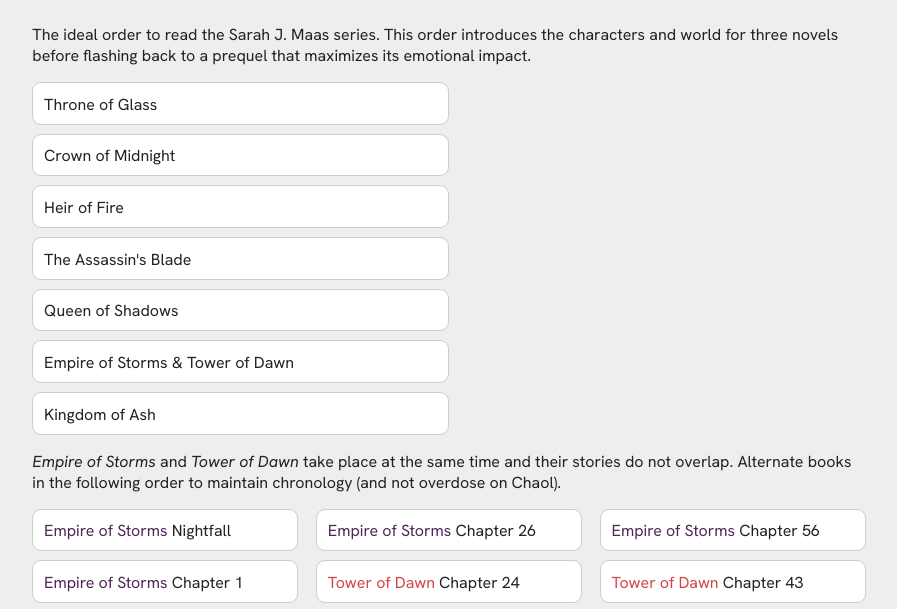
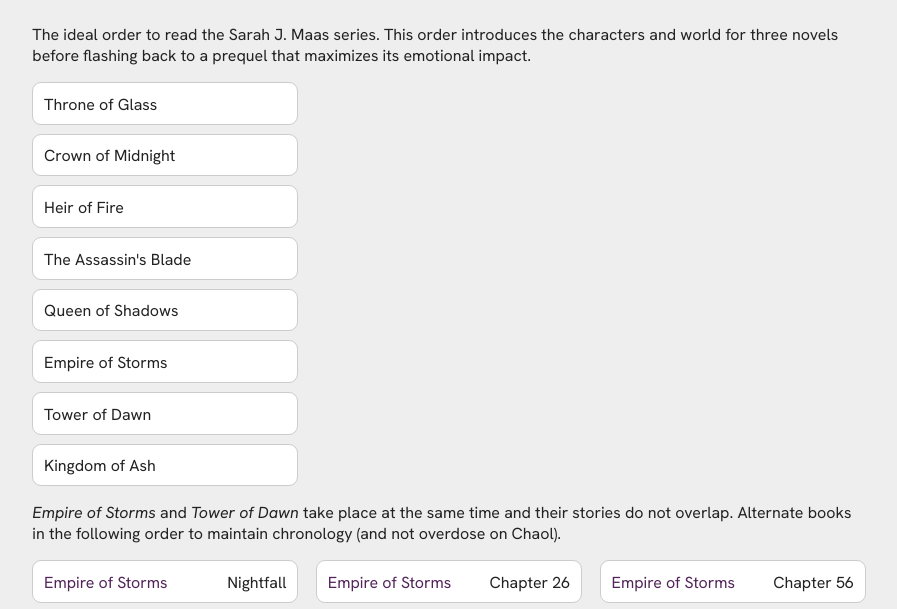
Before and after one commit to kara-ryli/tog, a plain HTML site: page index.html in a window 1280 px wide. Shown: the part 155-764 px from the top of the page, without its empty margins (191-1088 px from the left). Drawn offline with Linux system fonts and the light colour scheme.

Commit message:
Fix safari columns

```diff
--- a/index.html
+++ b/index.html
@@ -108,6 +108,10 @@
 .chapter-list {
   column-gap: var(--gutter);
 }
+.chapter-list>li {
+  break-inside: avoid; -webkit-column-break-inside: avoid;
+  /*safari margin hack*/display: inline-block; width: 100%;
+}
 .chapter-list__EOS .chapter-list__book {
   color: var(--color-empire);
 }
@@ -121,10 +125,20 @@
 .chapter-list input:checked + span .chapter-list__book {
   color: unset;
 }
+.chapter-list > li > label > span {
+  display: flex;
+}
+.chapter-list__chapter {
+  text-align: right;
+  flex: auto;
+}
 
 
 /* Medium: 2 columns (>=63ch total) */
 @media (min-width: 62ch) {
+  .book-list {
+    max-width: calc(50% - 0.5 * var(--gutter));
+  }
   .chapter-list {
     columns: 2;
   }
@@ -132,7 +146,7 @@
 
 @media (min-width: 93ch) {
   .book-list {
-    max-width: 50%;
+    max-width: calc(33% - 0.5 * var(--gutter));
   }
   .chapter-list {
     columns: 3;
@@ -152,7 +166,8 @@
   <li><label><input type="checkbox"> <span>Heir of Fire</span></label></li>
   <li><label><input type="checkbox"> <span>The Assassin's Blade</span></label></li>
   <li><label><input type="checkbox"> <span>Queen of Shadows</span></label></li>
-  <li><label><input type="checkbox" disabled> <span>Empire of Storms &amp; Tower of Dawn</span></label></li>
+  <li><label><input type="checkbox"> <span>Empire of Storms</span></li>
+  <li><label><input type="checkbox"> <span>Tower of Dawn</span></label></li>
   <li><label><input type="checkbox"> <span>Kingdom of Ash</span></label></li>
 </ol>
 <p>
@@ -352,12 +367,6 @@
       i = i.nextElementSibling;
     }
   }
-  // check the checkbox if all EOS and TOD boxes are checked
-  document.
-    querySelector('input[disabled]').
-    checked = Array.
-      from(e.currentTarget.querySelectorAll('input')).
-      every(({ checked }) => checked);
 
   // sync state
   saveState();
```
